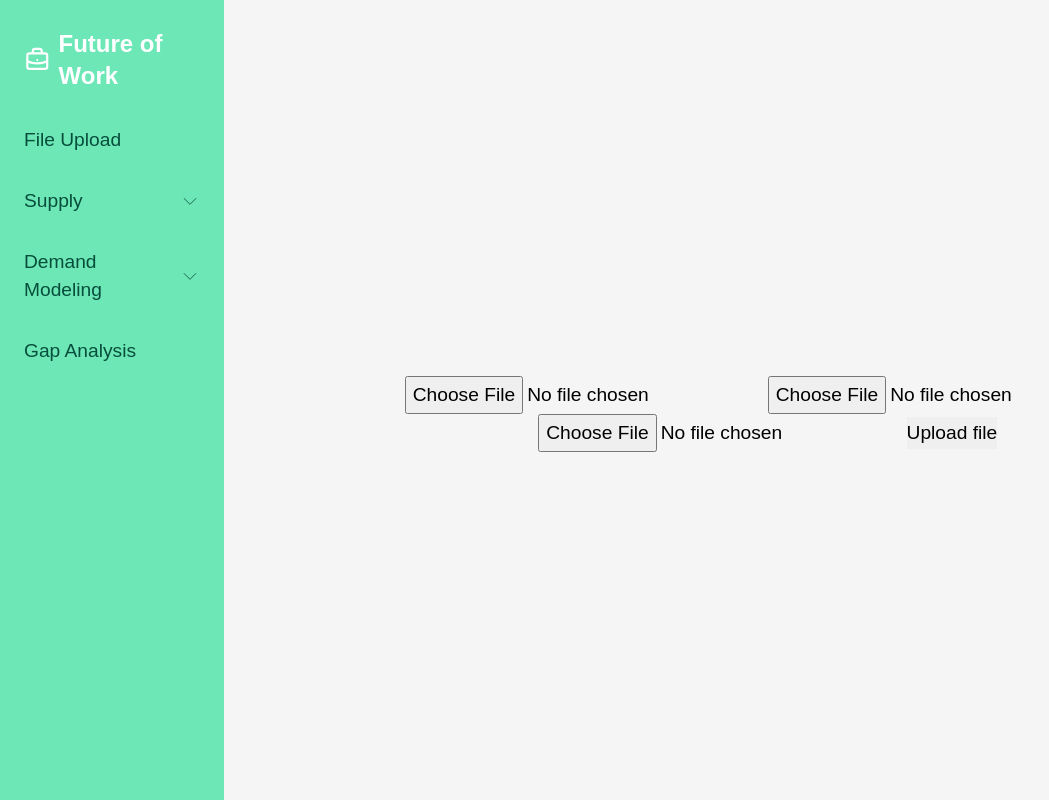
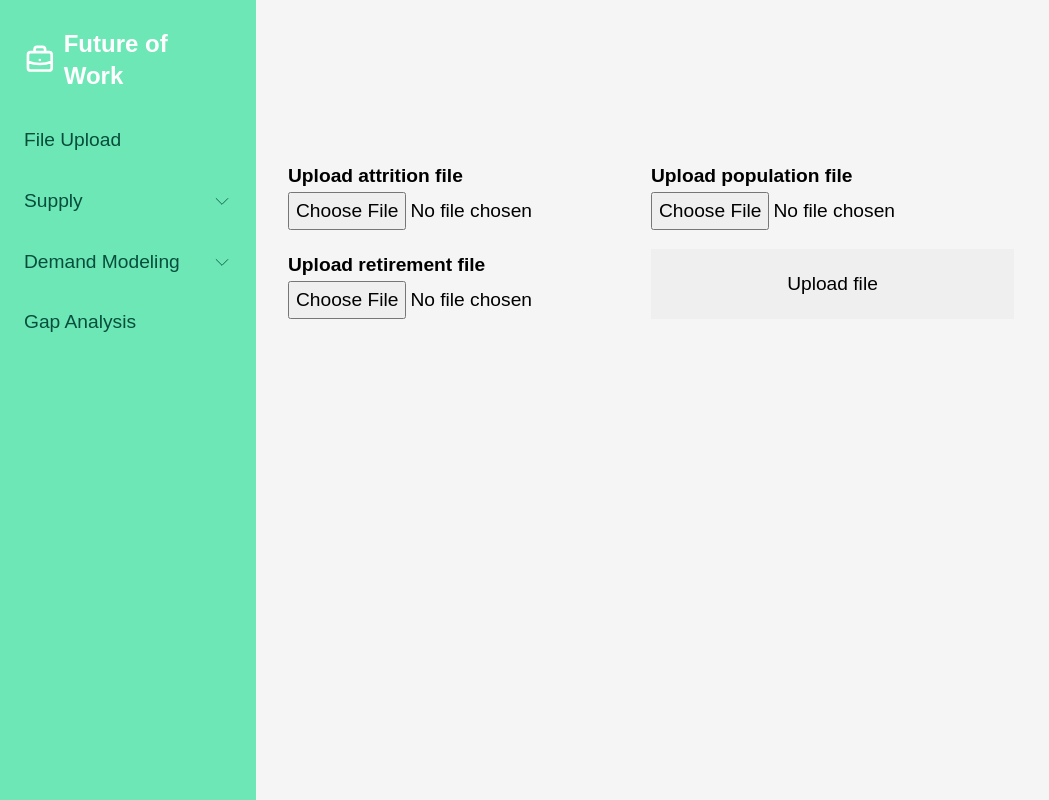
Before and after one commit to osoc21/Future-of-Work, a Svelte app in the folder frontend/: page /fileupload in a window 1280 px wide. Shown: the whole page, without its empty margins (0-1049 px from the left). Built offline with nearby package versions, Linux system fonts and the light colour scheme.

Commit message:
upload page styled

```diff
--- a/frontend/src/components/AppLayout.svelte
+++ b/frontend/src/components/AppLayout.svelte
@@ -1,10 +1,11 @@
 <script>
   import Navigation from './Navigation.svelte';
+
 </script>
 
 <div id="app" class="flex">
   <Navigation />
-  <main class="flex flex-col justify-center h-screen pt-7 m-auto text-center">
+  <main >
     <slot />
   </main>
 </div>
--- a/frontend/src/pages/FileUpload.svelte
+++ b/frontend/src/pages/FileUpload.svelte
@@ -1,4 +1,3 @@
-
 <script>
   import { uploadWorkforceData } from '../api/upload';
   import AppLayout from '../components/AppLayout.svelte';
@@ -46,10 +45,43 @@
 </script>
 
 <AppLayout>
-  <form method="post" enctype="multipart/form-data" on:submit={handleUpload}>
-    {#each fileTypes as fileType}
-      <input type="file" name={fileType.name} bind:files={fileType.file} />
-    {/each}
-    <input type="submit" value="Upload file" />
-  </form>
+  <div class="relative flex container-flex">
+    <div class="flex-1 font-bold">
+
+        <form method="post" enctype="multipart/form-data" on:submit={handleUpload} >
+
+          <div class="form-container  ">
+
+            {#each fileTypes as fileType, i}
+            <p>
+              <label for={fileType.name}>Upload {fileType.name} file</label>
+              <input type="file" name={fileType.name} bind:files={fileType.file}  id={fileType.name}/>
+            </p>
+
+            {/each}
+            <input type="submit" value="Upload file" />
+          </div>
+        </form>
+
+    </div>
+  </div>
 </AppLayout>
+
+<style>
+  label,input{
+    display: block;
+  }
+  .container-flex{
+    top:20%;
+  }
+  .form-container {
+    display:grid;
+    grid-template-rows: repeat(2, 1fr);
+    grid-template-columns: repeat(2, 1fr);
+    row-gap: 1em;
+  }
+
+
+
+
+</style>
```
Also changed, not shown: frontend/css/style.css (+0 -37 lines), 1 other file (tests, documents, lock files or other folders).
